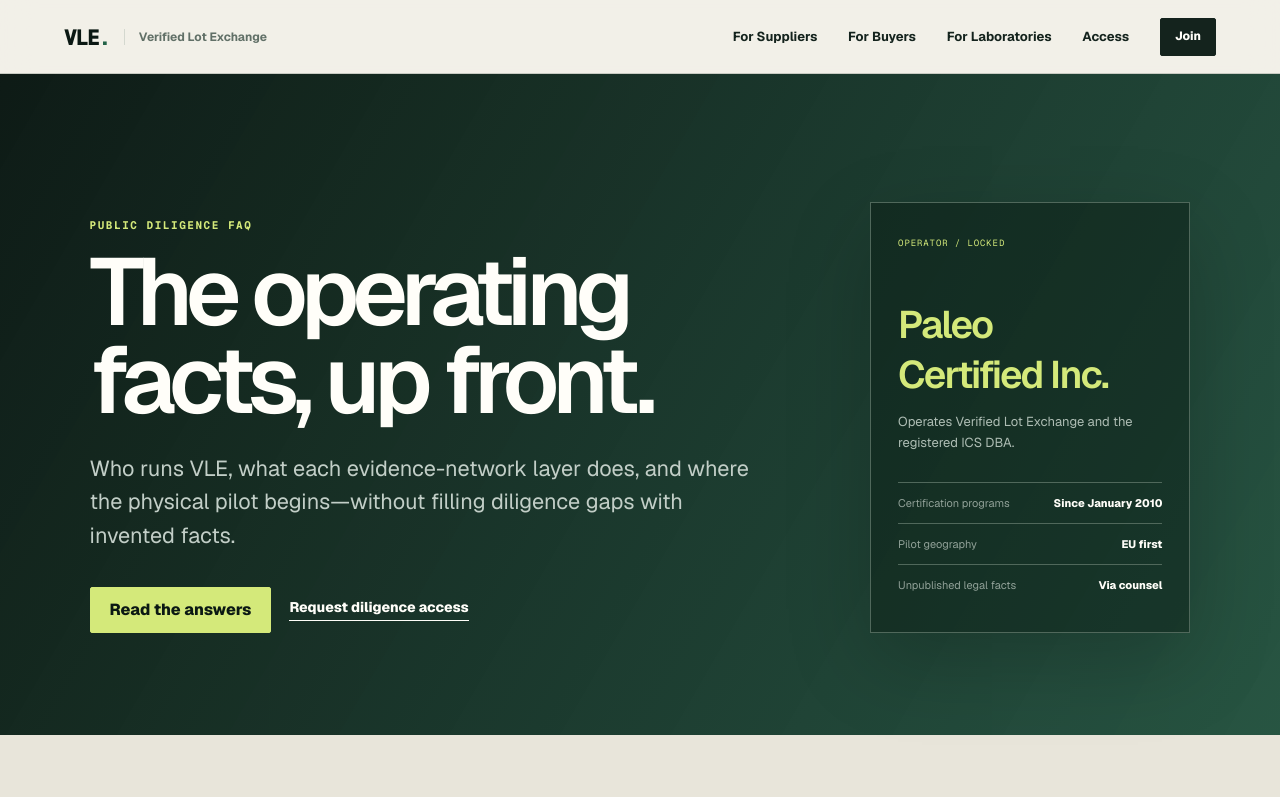
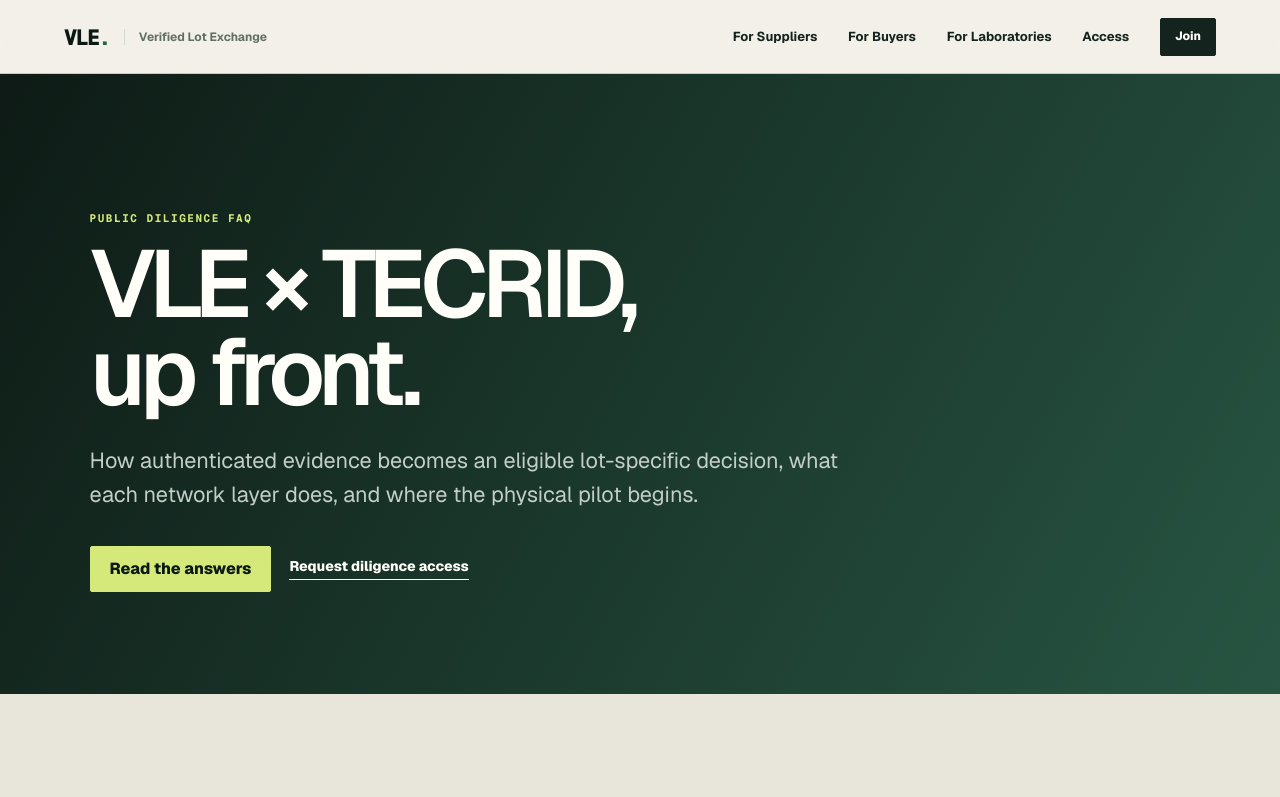
Before and after one commit to paleofoundation/VLE, a Next.js app: page /faq in a window 1280 px wide. Shown: the top 797 px of the page. Built offline with nearby package versions, Linux system fonts and the light colour scheme; no server answers.

Commit message:
feat: center VLE FAQ on evidence network

```diff
--- a/src/app/faq/page.tsx
+++ b/src/app/faq/page.tsx
@@ -2,8 +2,8 @@
 import Link from "next/link";
 
 export const metadata: Metadata = {
-  title: "VLE FAQ — Operator, Lab Verification, and Pilot Diligence",
-  description: "Upfront answers about who operates VLE, laboratory verification, anti-fake-issuer controls, independent sampling, and the EU-first pilot.",
+  title: "VLE FAQ — TECRID, Lab Verification, and Pilot Diligence",
+  description: "Upfront answers about the VLE and TECRID evidence path, laboratory verification, anti-fake-issuer controls, independent sampling, and the EU-first pilot.",
 };
 
 const workflow = [
@@ -17,11 +17,7 @@
 const questions = [
   {
     question: "Who operates Verified Lot Exchange?",
-    answer: <p><strong>Paleo Certified Inc.</strong> operates Verified Lot Exchange (VLE).</p>,
-  },
-  {
-    question: "What is ICS, and how long has the company operated certification programs?",
-    answer: <p><a className="textLink" href="https://contaminantstandards.com">Institute of Contaminant Standards (ICS)</a> is a registered DBA of Paleo Certified Inc. The same company has operated paleo, keto, and grain-free certification programs since January 2010.</p>,
+    answer: <p>Verified Lot Exchange is operated by Paleo Certified Inc. Its registered office, company registration number, payer and contracting details—and the ICS DBA relationship—are available through counsel or the diligence pack.</p>,
   },
   {
     question: "How do HMI, TECRID, VLE, and HMTc divide responsibility?",
@@ -51,10 +47,6 @@
     question: "Is VLE free?",
     answer: <p>It is free to join, nominate, and browse through the pilot, and TECRID core is free forever. Any future VLE cash step comes only after a lot is QUALIFIED and proceeds toward reserve, or covers optional white-glove human help. Payment never buys qualification, listing eligibility, or TECRID authenticity, and this pilot FAQ does not introduce a membership fee, checkout, or reservation workflow.</p>,
   },
-  {
-    question: "What are the registered office, company registration number, and sampler contracting or payment arrangements?",
-    answer: <p>Those details are available on request through counsel or the diligence pack. VLE does not publish or infer an address, registration number, payer, or contracting entity on this page.</p>,
-  },
 ] as const;
 
 export default function FaqPage() {
@@ -63,23 +55,13 @@
       <section className="faqHero" aria-labelledby="faq-heading">
         <div>
           <p className="eyebrow eyebrowLight">Public diligence FAQ</p>
-          <h1 id="faq-heading">The operating facts, up front.</h1>
-          <p>Who runs VLE, what each evidence-network layer does, and where the physical pilot begins—without filling diligence gaps with invented facts.</p>
+          <h1 id="faq-heading">VLE × TECRID,<br />up front.</h1>
+          <p>How authenticated evidence becomes an eligible lot-specific decision, what each network layer does, and where the physical pilot begins.</p>
           <div className="actions">
             <Link className="button" href="#questions">Read the answers</Link>
             <Link className="textLink textLinkLight" href="/access">Request diligence access</Link>
           </div>
         </div>
-        <aside className="faqOperator" aria-label="VLE operator summary">
-          <span className="mono">OPERATOR / LOCKED</span>
-          <h2>Paleo Certified Inc.</h2>
-          <p>Operates Verified Lot Exchange and the registered ICS DBA.</p>
-          <dl>
-            <div><dt>Certification programs</dt><dd>Since January 2010</dd></div>
-            <div><dt>Pilot geography</dt><dd>EU first</dd></div>
-            <div><dt>Unpublished legal facts</dt><dd>Via counsel</dd></div>
-          </dl>
-        </aside>
       </section>
 
       <section className="faqNetwork" aria-labelledby="network-summary-heading">
--- a/src/app/globals.css
+++ b/src/app/globals.css
@@ -353,7 +353,7 @@
 
 .faqHero {
   display: grid;
-  grid-template-columns: minmax(0, 1.35fr) minmax(320px, .65fr);
+  grid-template-columns: minmax(0, 1fr);
   gap: clamp(50px, 9vw, 140px);
   align-items: end;
   min-height: 620px;
@@ -365,14 +365,6 @@
 }
 .faqHero h1 { max-width: 880px; margin-bottom: 28px; font-size: clamp(54px, 7.4vw, 104px); font-weight: 560; letter-spacing: -.068em; line-height: .93; }
 .faqHero > div > p:not(.eyebrow) { max-width: 760px; margin-bottom: 34px; color: #c2cec7; font-size: clamp(17px, 1.7vw, 23px); line-height: 1.55; }
-.faqOperator { padding: 27px; border: 1px solid #50685b; background: rgba(7,19,14,.42); box-shadow: 0 28px 80px rgba(0,0,0,.2); }
-.faqOperator > .mono { color: var(--signal); font-size: 9px; letter-spacing: .1em; }
-.faqOperator h2 { margin: 48px 0 12px; color: var(--signal); font-size: clamp(30px, 3vw, 43px); font-weight: 570; letter-spacing: -.045em; }
-.faqOperator > p { color: #aebdb4; font-size: 13px; line-height: 1.65; }
-.faqOperator dl { margin: 28px 0 0; }
-.faqOperator dl div { display: flex; justify-content: space-between; gap: 18px; padding: 13px 0; border-top: 1px solid #50685b; font-size: 11px; }
-.faqOperator dt { color: #91a198; }
-.faqOperator dd { margin: 0; font-weight: 750; text-align: right; }
 .faqNetwork, .faqWorkflow, .faqQuestions { padding: clamp(72px, 8vw, 116px) clamp(24px, 7vw, 108px); }
 .faqNetwork { border-bottom: 1px solid var(--line); background: var(--paper-deep); }
 .faqNetwork > div { max-width: 900px; }
@@ -910,7 +902,6 @@
   .heroHome { grid-template-columns: 1fr; }
   .joinHero { grid-template-columns: 1fr; }
   .faqHero { grid-template-columns: 1fr; }
-  .faqOperator { max-width: 680px; }
   .joinPromise { max-width: 680px; }
   .supplierHero, .supplierIdentity { grid-template-columns: 1fr; }
   .supplierRouteCard { max-width: 660px; }
```
